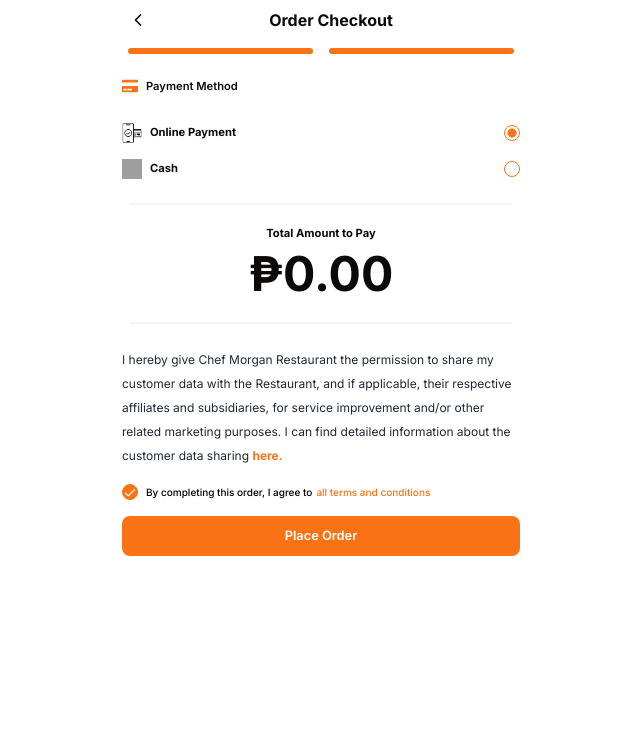
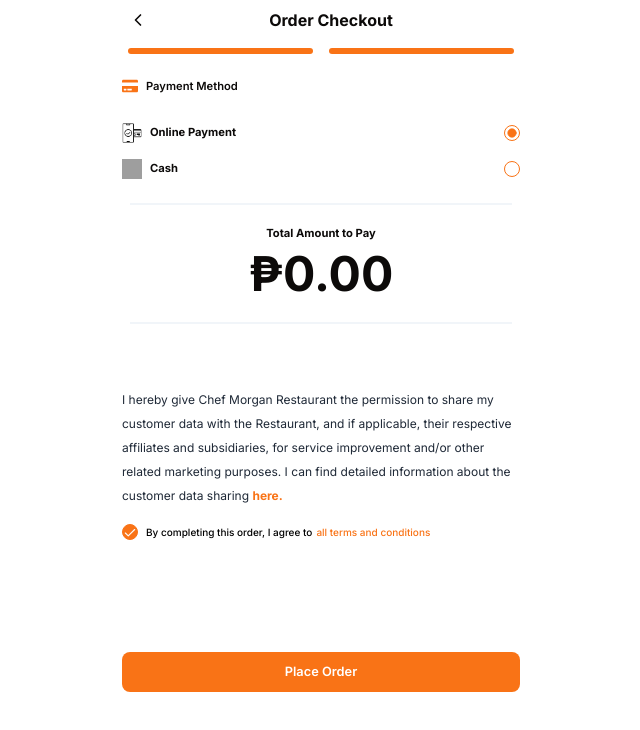
Before and after one commit to jmmaglonzo/E-MENU-FE, a Next.js app: page /checkout in a window 1280 px wide. Shown: the top 730 px of the page, without its empty margins (319-959 px from the left). Built offline with nearby package versions, Linux system fonts and the light colour scheme; no server answers; grey boxes are pictures that could not be loaded.

Commit message:
chore: adjust spacing and margin of the page

```diff
--- a/src/components/Order/order_checkout/OrderCheckout.tsx
+++ b/src/components/Order/order_checkout/OrderCheckout.tsx
@@ -128,7 +128,7 @@ const OrderCheckout = () => {
         </section>
 
         <footer>
-          <div className="flex items-center justify-center leading-3">
+          <div className="mt-10 flex items-center justify-center leading-3">
             <span className="text-base text-gray-800">
               I hereby give Chef Morgan Restaurant the permission to share my
               customer data with the Restaurant, and if applicable, their
@@ -173,7 +173,7 @@ const OrderCheckout = () => {
             )}
           />
         </footer>
-        <div className="mt-auto">
+        <div className="mt-24">
           {isPending ? (
             <LoadingButton />
           ) : (
```
